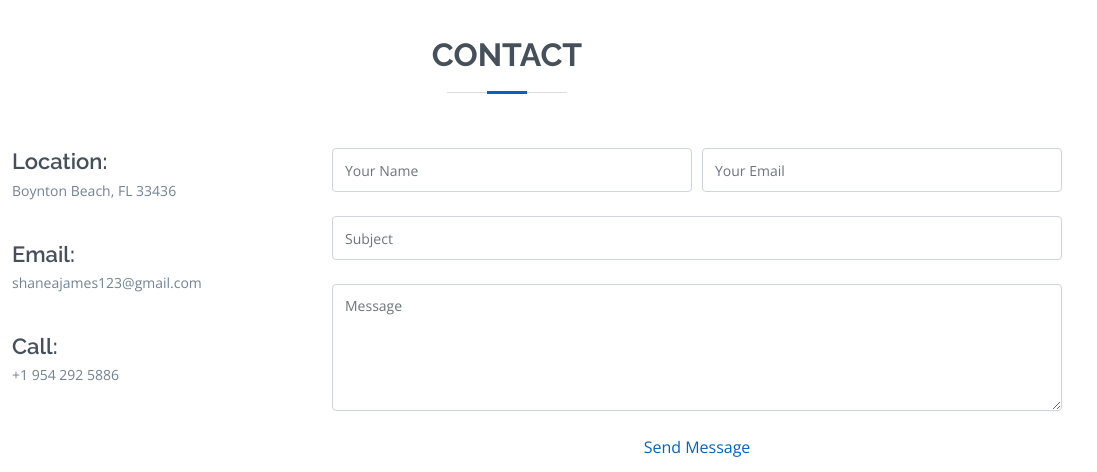
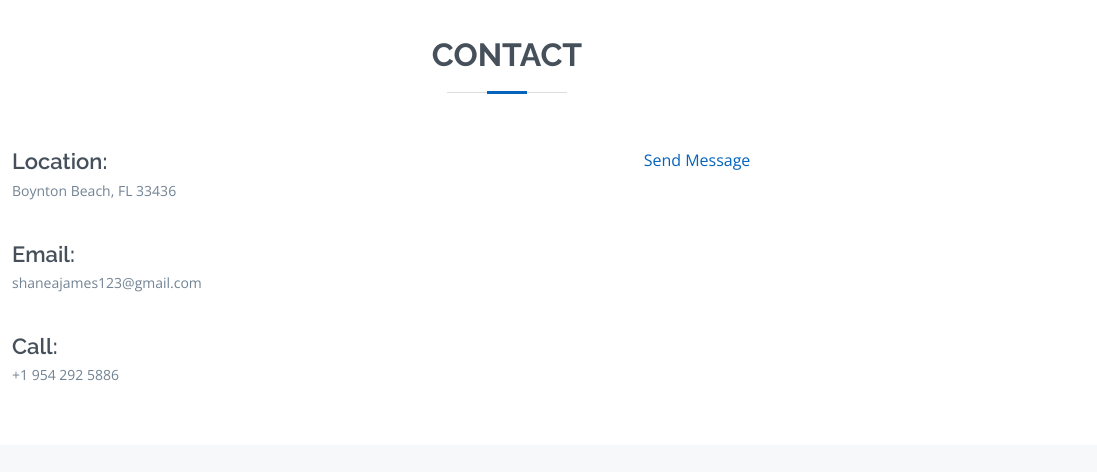
Before and after one commit to hanvnguyen94/shanejames90.github.io, a website: page index.html in a window 1280 px wide. Shown: the part 4283-4755 px from the top of the page, 183-1280 px from the left. Drawn offline with nearby package versions, Linux system fonts and the light colour scheme; a web font is replaced by a local one.

Commit message:
took out contact form

```diff
--- a/index.html
+++ b/index.html
@@ -423,7 +423,7 @@
 
           <div class="col-lg-8 mt-5 mt-lg-0">
 
-            <form action="forms/contact.php" method="post" role="form" class="php-email-form">
+            <!-- <form action="forms/contact.php" method="post" role="form" class="php-email-form">
               <div class="form-row">
                 <div class="col-md-6 form-group">
                   <input type="text" name="name" class="form-control" id="name" placeholder="Your Name" data-rule="minlen:4" data-msg="Please enter at least 4 chars" />
@@ -446,11 +446,11 @@
                 <div class="loading">Loading</div>
                 <div class="error-message"></div>
                 <div class="sent-message">Your message has been sent. Thank you!</div>
-              </div>
+              </div> -->
               <div class="text-center">
                 <a href="mailto:shaneajames123@gmail.com">Send Message</a>
               </div>
-            </form>
+            <!-- </form> -->
 
           </div>
 
```
